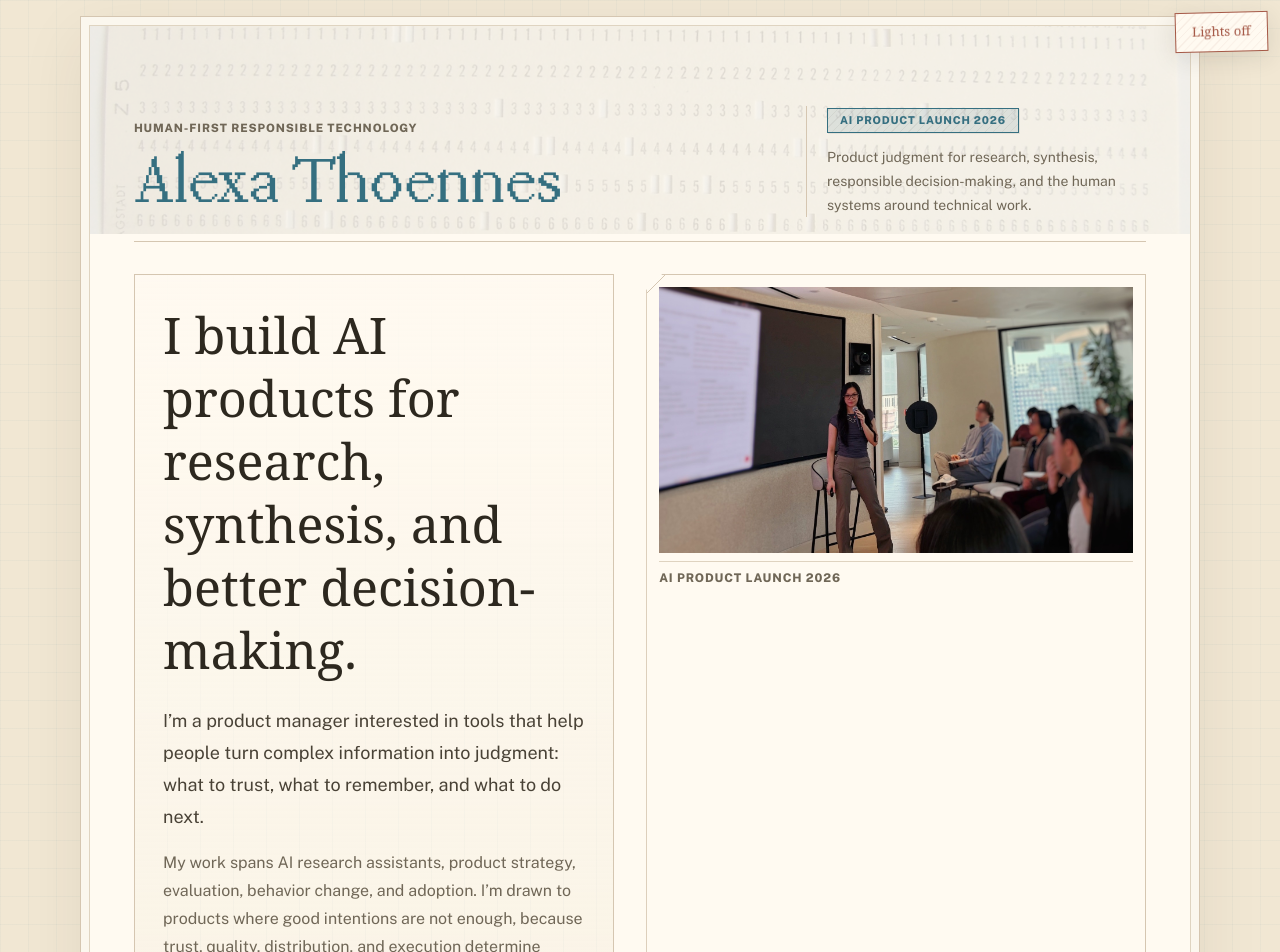
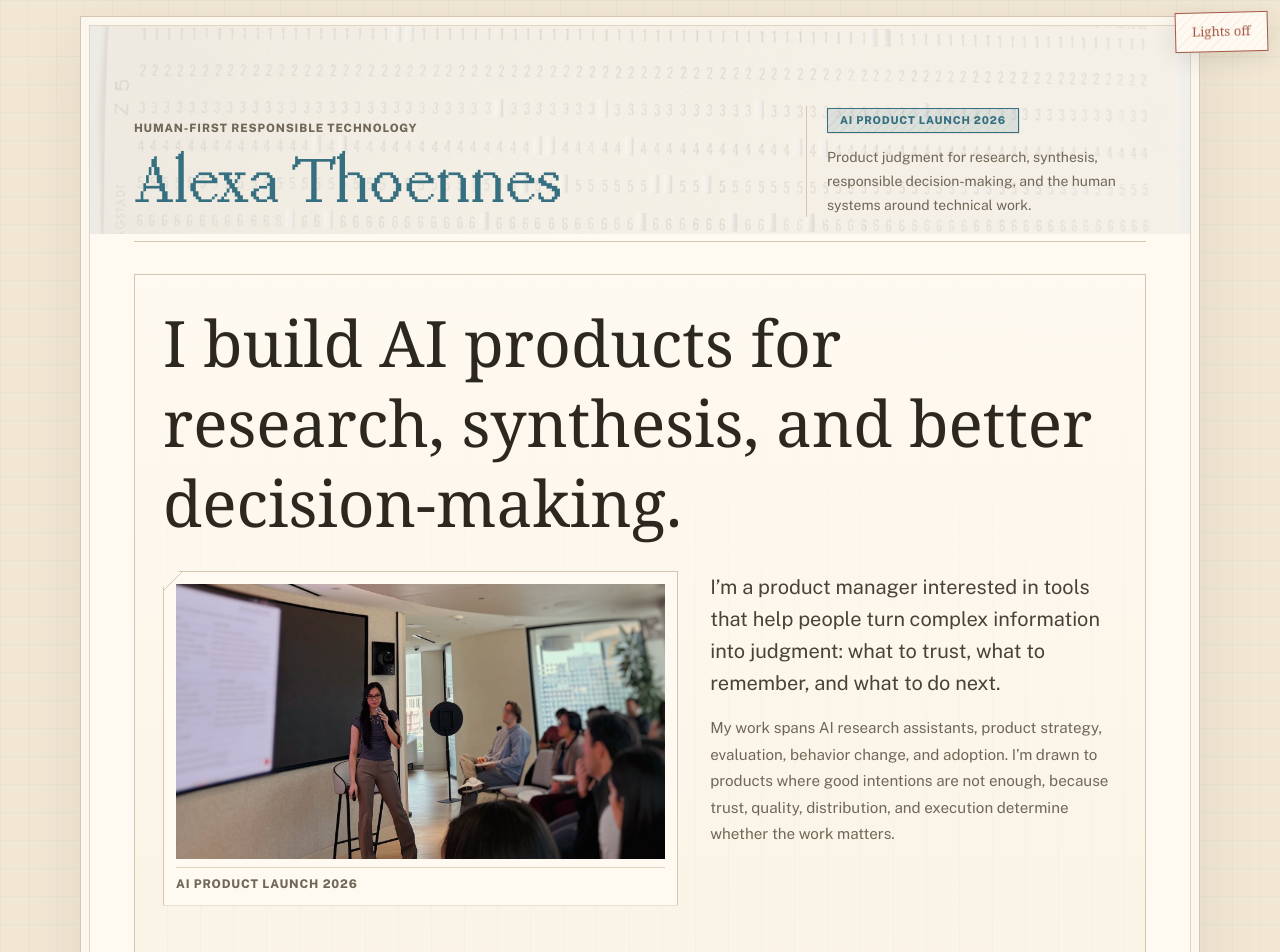
Before and after one commit to runargs/runargs.github.io, a React (Vite) app: page / in a window 1280 px wide. Shown: the top 952 px of the page. Built offline with nearby package versions, Linux system fonts and the light colour scheme; the HTML template or start-up script is replaced by a standard one; a web font is replaced by a local one.

Commit message:
Wrap hero intro around image

```diff
--- a/src/components/sections/BioSection.tsx
+++ b/src/components/sections/BioSection.tsx
@@ -1,5 +1,5 @@
 import { ArrowRight, FileText } from "lucide-react";
-import { DossierLink, ImageFrame, StampBadge } from "@/components/design-system/Dossier";
+import { DossierLink, StampBadge } from "@/components/design-system/Dossier";
 
 export function BioSection() {
   return (
@@ -32,24 +32,36 @@ export function BioSection() {
           </div>
         </div>
 
-        <div className="grid gap-8 lg:grid-cols-[minmax(0,0.98fr)_minmax(360px,1.02fr)] lg:items-stretch">
-          <div className="hero-brief order-2 flex flex-col justify-between border border-[var(--rule)] bg-[color-mix(in_srgb,var(--paper-card)_88%,var(--paper-soft))] p-5 lg:order-1 md:p-7">
-            <div>
-              <h1 className="max-w-3xl text-[2.3rem] leading-tight text-[var(--ink)] md:text-[3.15rem]">
+        <article className="hero-article border border-[var(--rule)] bg-[color-mix(in_srgb,var(--paper-card)_88%,var(--paper-soft))] p-5 md:p-7">
+          <h1 className="max-w-5xl text-[2.55rem] leading-tight text-[var(--ink)] md:text-[4rem]">
             I build AI products for research, synthesis, and better decision-making.
           </h1>
 
-              <div className="mt-6 max-w-2xl space-y-4 text-[var(--ink-muted)]">
-                <p className="text-lg leading-8 text-[var(--ink-soft)]">
+          <div className="mt-7 flow-root">
+            <figure className="hero-photo-wrap notched border border-[var(--rule)] bg-[var(--paper-card)] p-3">
+              <div className="aspect-[16/9] overflow-hidden bg-[var(--paper-soft)]">
+                <img
+                  src="/images/profile.JPG"
+                  alt="Alexa Thoennes speaking to a seated audience"
+                  className="block h-full w-full object-cover object-[50%_52%]"
+                />
+              </div>
+              <figcaption className="mt-2 border-t border-[rgba(213,198,177,0.75)] pt-2 text-xs font-extrabold uppercase leading-snug tracking-[0.07em] text-[var(--ink-muted)]">
+                AI product launch 2026
+              </figcaption>
+            </figure>
+
+            <div className="hero-intro-copy text-[var(--ink-muted)]">
+              <p className="text-xl leading-8 text-[var(--ink-soft)]">
                 I’m a product manager interested in tools that help people turn complex information into judgment: what to trust, what to remember, and what to do next.
               </p>
-                <p className="text-base leading-7">
+              <p>
                 My work spans AI research assistants, product strategy, evaluation, behavior change, and adoption. I’m drawn to products where good intentions are not enough, because trust, quality, distribution, and execution determine whether the work matters.
               </p>
             </div>
           </div>
 
-            <div className="mt-8 grid gap-2 border-y border-[var(--rule)] py-4 text-sm md:grid-cols-3">
+          <div className="mt-8 clear-both grid gap-2 border-y border-[var(--rule)] py-4 text-sm md:grid-cols-3">
             <div>
               <span className="small-label block text-[var(--civic-blue)]">Focus</span>
               <span className="data-text">AI research tools</span>
@@ -72,18 +84,7 @@ export function BioSection() {
               <FileText className="mr-2 h-4 w-4" /> Résumé PDF
             </DossierLink>
           </div>
-          </div>
-
-          <ImageFrame
-            src="/images/profile.JPG"
-            alt="Alexa Thoennes speaking to a seated audience"
-            caption="AI product launch 2026"
-            className="order-1 lg:order-2"
-            mediaClassName="aspect-[16/10] md:aspect-[16/9]"
-            imgClassName="object-[50%_52%]"
-            grayscale={false}
-          />
-        </div>
+        </article>
       </div>
     </section>
   );
--- a/src/index.css
+++ b/src/index.css
@@ -345,10 +345,27 @@
     pointer-events: none;
   }
 
-  .hero-brief {
+  .hero-article {
     background:
       linear-gradient(180deg, color-mix(in srgb, var(--paper-card) 92%, transparent), color-mix(in srgb, var(--paper-soft) 34%, transparent)),
       repeating-linear-gradient(90deg, transparent, transparent 32px, rgba(53, 111, 128, 0.055) 32px, rgba(53, 111, 128, 0.055) 33px);
+  }
+
+  .hero-photo-wrap {
+    float: left;
+    width: min(54%, 560px);
+    margin: 0 var(--space-7) var(--space-4) 0;
+  }
+
+  .hero-intro-copy {
+    max-width: 72rem;
+    column-gap: var(--space-8);
+    font-size: var(--text-md);
+    line-height: 1.75;
+  }
+
+  .hero-intro-copy p + p {
+    margin-top: var(--space-4);
   }
 
   .work-card {
@@ -517,6 +534,12 @@
       display: none;
     }
 
+    .hero-photo-wrap {
+      float: none;
+      width: 100%;
+      margin: 0 0 var(--space-5) 0;
+    }
+
     .marginalia-grid {
       grid-template-columns: repeat(2, minmax(0, 1fr));
     }
```
Lines whose indentation alone changed are shown as unchanged.
